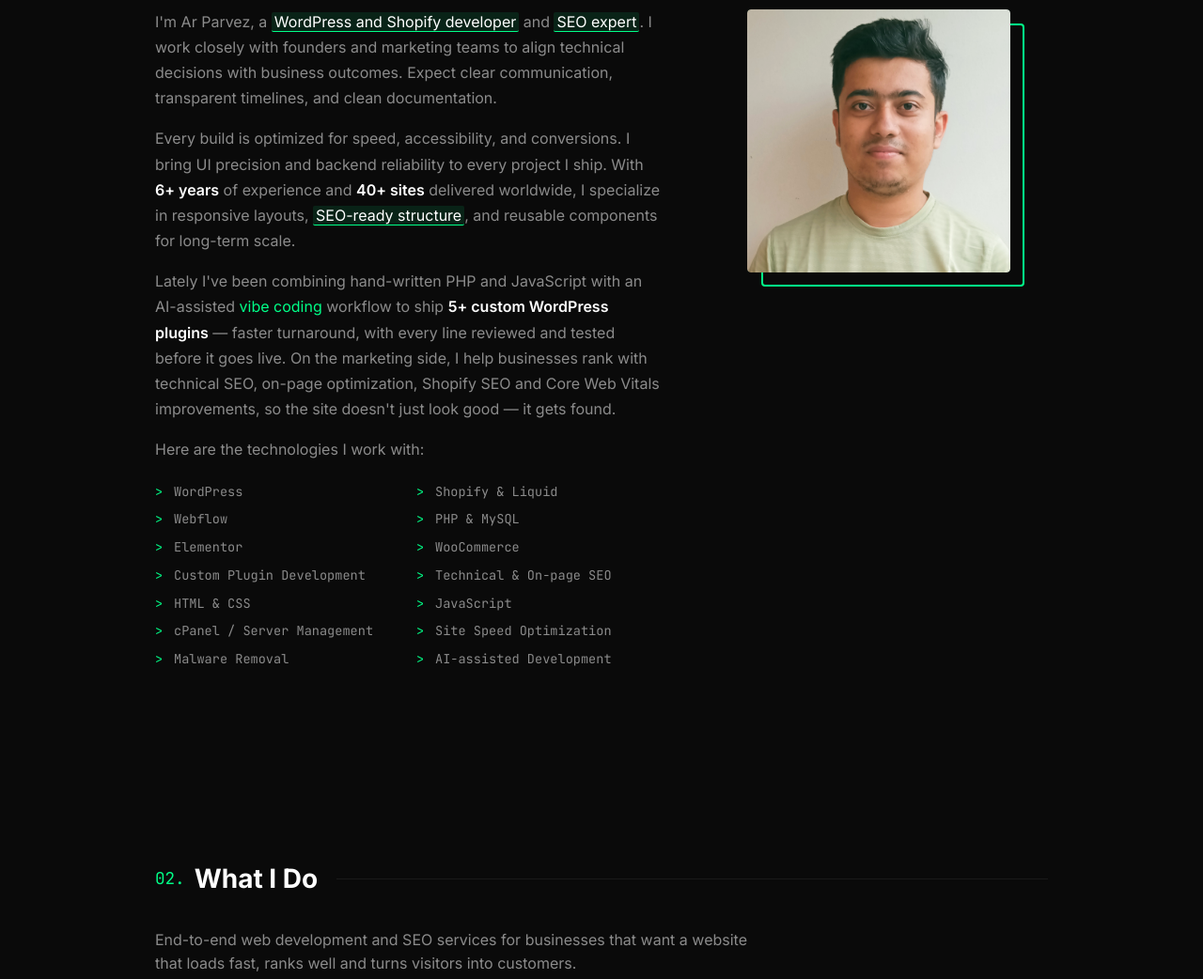
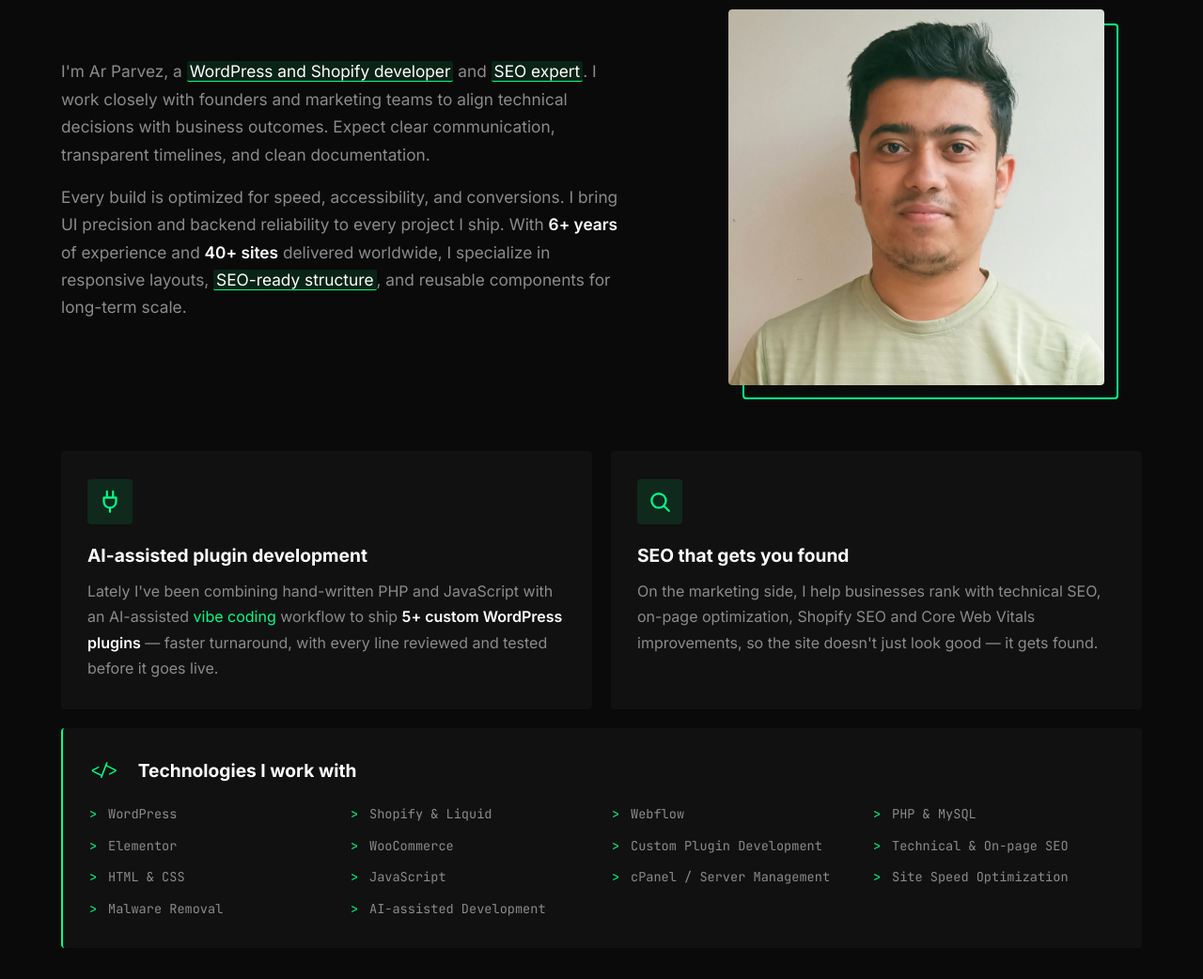
Before and after one commit to arparvezz/arparvez, a plain HTML site: page index.html in a window 1280 px wide. Shown: the part 1140-2182 px from the top of the page at 94% size. Drawn offline with Linux system fonts and the light colour scheme.

Commit message:
Widen container to 1200px; restructure About section
- Container max-width 1000px -> 1200px
- Larger profile image (up to 400px), balanced 2-column About intro
- Move 'Lately I've been...' content into two cards (plugins, SEO)
- Technologies list moved to a full-width 4-column panel

Co-Authored-By: Claude Opus 5.5 <noreply@anthropic.com>
Claude-Session: https://claude.ai/code/session_01DiTu2WqmkNRtfvDjspFMtd

```diff
--- a/index.html
+++ b/index.html
@@ -278,15 +278,40 @@
                 delivered worldwide, I specialize in responsive layouts,
                 <mark>SEO-ready structure</mark>, and reusable components for long-term scale.
               </p>
+            </div>
+            <div class="about-image fade-up">
+              <div class="image-wrapper">
+                <div class="image-placeholder">
+                  <img src="./assets/ar parvez.jpg" alt="Ar Parvez — WordPress, Shopify developer and SEO expert" width="600" height="600" loading="lazy" decoding="async" style="width: 100%; height: 100%; object-fit: cover; border-radius: 4px" />
+                </div>
+                <div class="image-border"></div>
+              </div>
+            </div>
+          </div>
+
+          <!-- About: how I work today + tech stack -->
+          <div class="about-extra">
+            <article class="about-card fade-up">
+              <div class="about-card-icon"><svg class="ico" width="26" height="26"><use href="#i-plug" /></svg></div>
+              <h3>AI-assisted plugin development</h3>
               <p>
                 Lately I've been combining hand-written PHP and JavaScript with an
                 AI-assisted <em>vibe coding</em> workflow to ship
                 <strong>5+ custom WordPress plugins</strong> — faster turnaround, with every
-                line reviewed and tested before it goes live. On the marketing side, I help
-                businesses rank with technical SEO, on-page optimization, Shopify SEO and
-                Core Web Vitals improvements, so the site doesn't just look good — it gets found.
+                line reviewed and tested before it goes live.
               </p>
-              <p>Here are the technologies I work with:</p>
+            </article>
+            <article class="about-card fade-up">
+              <div class="about-card-icon"><svg class="ico" width="26" height="26" viewBox="0 0 24 24"><circle cx="11" cy="11" r="7" /><line x1="21" y1="21" x2="16.65" y2="16.65" /></svg></div>
+              <h3>SEO that gets you found</h3>
+              <p>
+                On the marketing side, I help businesses rank with technical SEO, on-page
+                optimization, Shopify SEO and Core Web Vitals improvements, so the site
+                doesn't just look good — it gets found.
+              </p>
+            </article>
+            <div class="about-stack fade-up">
+              <h3 class="about-stack-title"><span class="section-number">&lt;/&gt;</span> Technologies I work with</h3>
               <ul class="skills-list">
                 <li>WordPress</li>
                 <li>Shopify &amp; Liquid</li>
@@ -303,14 +328,6 @@
                 <li>Malware Removal</li>
                 <li>AI-assisted Development</li>
               </ul>
-            </div>
-            <div class="about-image fade-up">
-              <div class="image-wrapper">
-                <div class="image-placeholder">
-                  <img src="./assets/ar parvez.jpg" alt="Ar Parvez — WordPress, Shopify developer and SEO expert" width="600" height="600" loading="lazy" decoding="async" style="width: 100%; height: 100%; object-fit: cover; border-radius: 4px" />
-                </div>
-                <div class="image-border"></div>
-              </div>
             </div>
           </div>
         </div>
--- a/style.css
+++ b/style.css
@@ -86,7 +86,7 @@ strong {
 }
 
 .container {
-  max-width: 1000px;
+  max-width: 1200px;
   margin: 0 auto;
   padding: 0 25px;
 }
@@ -414,7 +414,7 @@ strong {
 }
 
 .hero .container {
-  max-width: 1000px;
+  max-width: 1200px;
 }
 
 .hero-greeting {
@@ -453,9 +453,9 @@ strong {
    ============================================ */
 .about-content {
   display: grid;
-  grid-template-columns: 3fr 2fr;
-  gap: 50px;
-  align-items: start;
+  grid-template-columns: 1.25fr 1fr;
+  gap: 70px;
+  align-items: center;
 }
 
 .about-text p {
@@ -496,8 +496,9 @@ strong {
 
 .image-wrapper {
   position: relative;
-  width: 280px;
-  height: 280px;
+  width: 100%;
+  max-width: 400px;
+  aspect-ratio: 1;
 }
 
 .image-placeholder {
@@ -997,8 +998,9 @@ strong {
   }
 
   .image-wrapper {
-    width: 220px;
-    height: 220px;
+    width: 100%;
+    max-width: 300px;
+    height: auto;
   }
 
   .project-featured {
@@ -1233,3 +1235,27 @@ em { color: var(--green); font-style: normal; }
   *, *::before, *::after { transition-duration: 0.001ms !important; animation-duration: 0.001ms !important; }
   .fade-up { opacity: 1; transform: none; }
 }
+
+/* About — sub-section */
+.about-text p { font-size: 1.08rem; }
+.about-extra { display: grid; grid-template-columns: 1fr 1fr; gap: 20px; margin-top: 70px; }
+.about-card { background: var(--bg-secondary); border-radius: 4px; padding: 30px 28px; position: relative; transition: var(--transition); }
+.about-card::before { content: ''; position: absolute; top: 0; left: 0; width: 100%; height: 2px; background: var(--green); transform: scaleX(0); transform-origin: left; transition: transform 0.4s ease; }
+.about-card:hover { transform: translateY(-5px); background: var(--bg-tertiary); }
+.about-card:hover::before { transform: scaleX(1); }
+.about-card-icon { width: 48px; height: 48px; border-radius: 4px; display: flex; align-items: center; justify-content: center; color: var(--green); background: var(--green-dim); margin-bottom: 18px; }
+.about-card h3 { color: var(--text-heading); font-size: 1.2rem; margin-bottom: 10px; }
+.about-card p { color: var(--text-secondary); line-height: 1.7; }
+.about-stack { grid-column: 1 / -1; background: var(--bg-secondary); border-radius: 4px; border-left: 2px solid var(--green); padding: 30px 28px; }
+.about-stack-title { color: var(--text-heading); font-size: 1.2rem; margin-bottom: 20px; display: flex; align-items: center; gap: 10px; }
+.about-stack .skills-list { display: grid; grid-template-columns: repeat(4, 1fr); gap: 12px 20px; margin: 0; }
+@media (max-width: 900px) {
+  .about-stack .skills-list { grid-template-columns: repeat(2, 1fr); }
+}
+@media (max-width: 768px) {
+  .about-extra { grid-template-columns: 1fr; margin-top: 50px; }
+  .about-image { display: flex; justify-content: center; }
+}
+@media (max-width: 420px) {
+  .about-stack .skills-list { grid-template-columns: 1fr; }
+}
```
